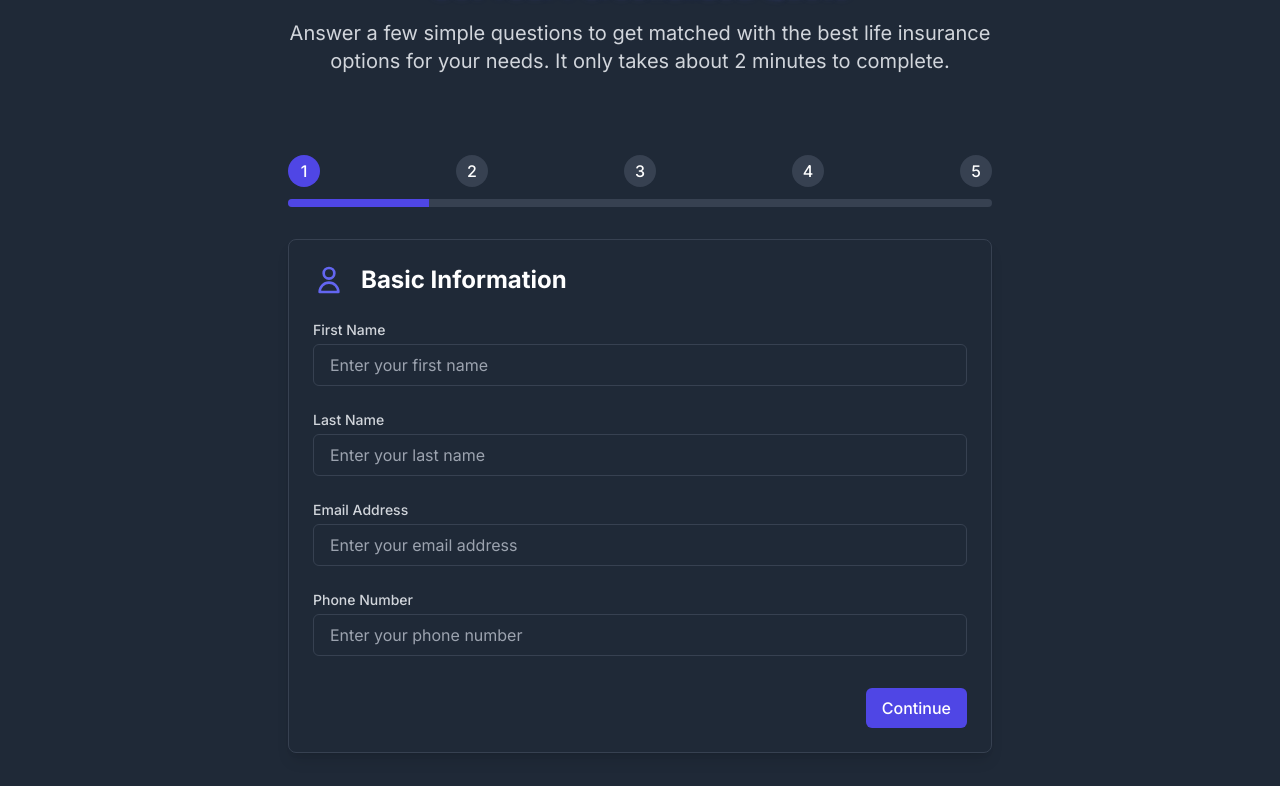
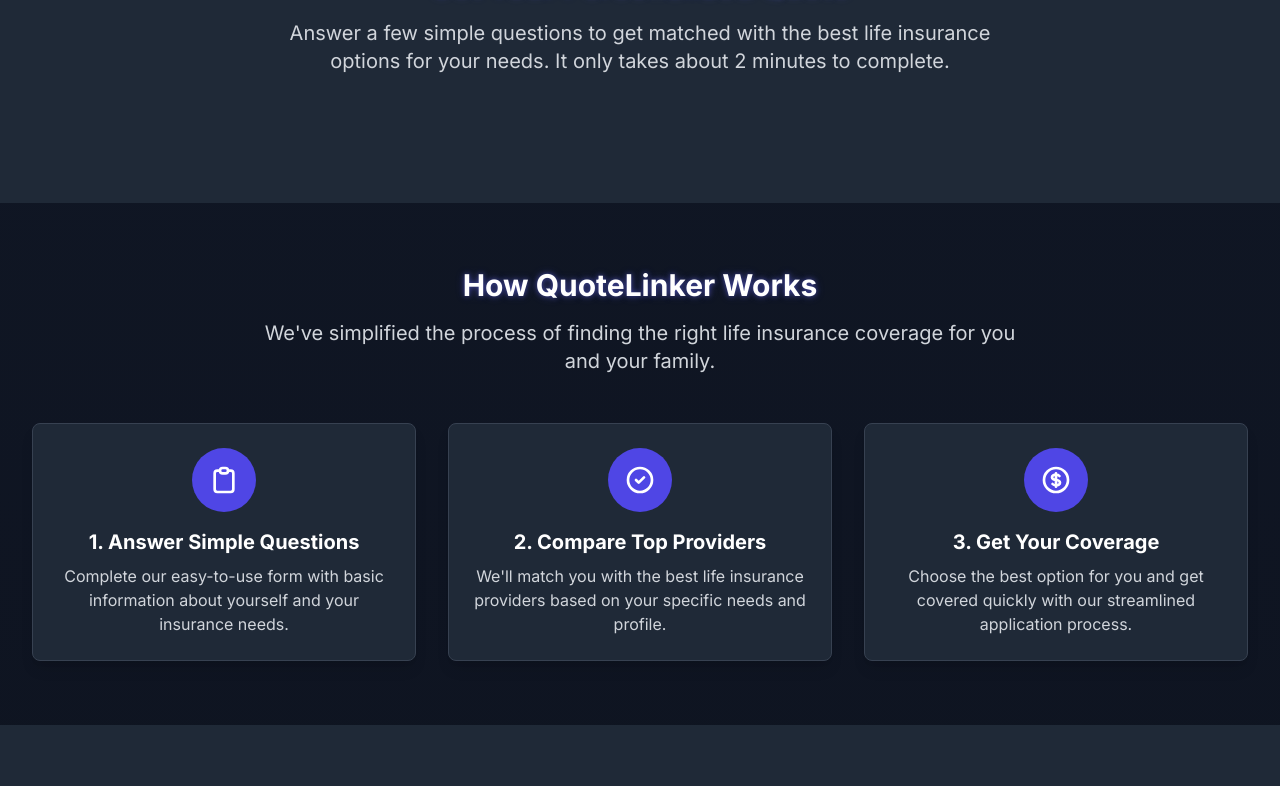
Before and after one commit to westonnelson/quotelinker, a Next.js app: page / in a window 1280 px wide. Shown: the part 634-1420 px from the top of the page. Built offline with nearby package versions, Linux system fonts and the light colour scheme.

Commit message:
Fix: TypeScript error in MultiStepForm component

```diff
--- a/src/components/MultiStepForm.tsx
+++ b/src/components/MultiStepForm.tsx
@@ -3,6 +3,29 @@
 import { useState } from 'react'
 import { useRouter } from 'next/navigation'
 import { useQuote } from '@/context/QuoteContext'
+
+interface FormField {
+  id: string
+  label: string
+  type: 'text' | 'email' | 'tel' | 'date' | 'number' | 'select' | 'checkbox'
+  required?: boolean
+  min?: number
+  max?: number
+  pattern?: string
+  options?: Array<{ value: string; label: string }>
+}
+
+interface FormStep {
+  id: string
+  title: string
+  description: string
+  icon: React.ReactNode
+  fields: FormField[]
+}
+
+interface FormData {
+  [key: string]: string | string[] | boolean
+}
 
 // Form steps data
 const formSteps = [
@@ -162,7 +185,7 @@
       {
         id: 'coverageType',
         label: 'What type of coverage do you prefer?',
-        type: 'radio',
+        type: 'select',
         required: true,
         options: [
           { value: 'term', label: 'Term Life Insurance' },
@@ -279,13 +302,15 @@
 export default function MultiStepForm() {
   const router = useRouter()
   const [currentStep, setCurrentStep] = useState(0)
-  const [formData, setFormData] = useState({})
-  const [errors, setErrors] = useState({})
+  const [formData, setFormData] = useState<FormData>({})
+  const [errors, setErrors] = useState<Record<string, string>>({})
   const [isSubmitting, setIsSubmitting] = useState(false)
 
   // Handle input change
   const handleChange = (e: React.ChangeEvent<HTMLInputElement | HTMLSelectElement>) => {
-    const { name, value, type, checked } = e.target
+    const { name, value, type } = e.target
+    const checked = (e.target as HTMLInputElement).type === 'checkbox' ? (e.target as HTMLInputElement).checked : undefined
+
     setFormData({
       ...formData,
       [name]: type === 'checkbox' ? checked : value
@@ -320,11 +345,11 @@
   // Validate current step
   const validateStep = () => {
     const currentFields = formSteps[currentStep].fields
-    const newErrors = {}
+    const newErrors: Record<string, string> = {}
 
     currentFields.forEach(field => {
       if (field.required) {
-        if (field.type === 'checkbox' && (!formData[field.id] || formData[field.id].length === 0)) {
+        if (field.type === 'checkbox' && (!formData[field.id] || (formData[field.id] as string[]).length === 0)) {
           newErrors[field.id] = 'This field is required'
         } else if (!formData[field.id]) {
           newErrors[field.id] = 'This field is required'
@@ -373,7 +398,7 @@
   }
 
   // Render form field based on type
-  const renderField = (field) => {
+  const renderField = (field: FormField) => {
     switch (field.type) {
       case 'text':
       case 'email':
@@ -385,7 +410,7 @@
             type={field.type}
             id={field.id}
             name={field.id}
-            value={formData[field.id] || ''}
+            value={formData[field.id] as string || ''}
             onChange={handleChange}
             className="form-input w-full"
             min={field.min}
@@ -400,12 +425,12 @@
           <select
             id={field.id}
             name={field.id}
-            value={formData[field.id] || ''}
+            value={formData[field.id] as string || ''}
             onChange={handleChange}
             className="form-input w-full"
           >
             <option value="">Select {field.label}</option>
-            {field.options.map(option => (
+            {field.options?.map(option => (
               <option key={option.value} value={option.value}>
                 {option.label}
               </option>
@@ -416,7 +441,7 @@
       case 'radio':
         return (
           <div className="space-y-2">
-            {field.options.map(option => (
+            {field.options?.map(option => (
               <div key={option.value} className="flex items-center">
                 <input
                   type="radio"
@@ -441,14 +466,14 @@
       case 'checkbox':
         return (
           <div className="space-y-2">
-            {field.options.map(option => (
+            {field.options?.map(option => (
               <div key={option.value} className="flex items-center">
                 <input
                   type="checkbox"
                   id={`${field.id}-${option.value}`}
                   name={field.id}
                   value={option.value}
-                  checked={formData[field.id]?.includes(option.value) || false}
+                  checked={(formData[field.id] as string[] || []).includes(option.value)}
                   onChange={(e) => handleCheckboxGroupChange(field.id, option.value, e.target.checked)}
                   className="h-4 w-4 text-indigo-600 focus:ring-indigo-500 border-gray-600 bg-gray-700"
                 />
@@ -462,100 +487,12 @@
             ))}
           </div>
         )
-
-      default:
-        return null
     }
   }
 
   return (
-    <div className="max-w-3xl mx-auto py-8 px-4 sm:px-6 lg:px-8">
-      {/* Progress bar */}
-      <div className="mb-8">
-        <div className="flex justify-between mb-2">
-          {formSteps.map((step, index) => (
-            <div
-              key={step.id}
-              className={`step-indicator ${index === currentStep ? 'active' : ''} ${
-                index < currentStep ? 'completed' : ''
-              }`}
-            >
-              {index < currentStep ? (
-                <svg className="h-5 w-5" fill="currentColor" viewBox="0 0 20 20">
-                  <path fillRule="evenodd" d="M16.707 5.293a1 1 0 010 1.414l-8 8a1 1 0 01-1.414 0l-4-4a1 1 0 011.414-1.414L8 12.586l7.293-7.293a1 1 0 011.414 0z" clipRule="evenodd" />
-                </svg>
-              ) : (
-                index + 1
-              )}
-            </div>
-          ))}
-        </div>
-        <div className="relative pt-1">
-          <div className="overflow-hidden h-2 text-xs flex rounded bg-gray-700">
-            <div
-              style={{ width: `${((currentStep + 1) / formSteps.length) * 100}%` }}
-              className="shadow-none flex flex-col text-center whitespace-nowrap text-white justify-center bg-indigo-600 transition-all duration-500"
-            ></div>
-          </div>
-        </div>
-      </div>
-
-      {/* Form step */}
-      <div className="card neon-border">
-        <div className="flex items-center mb-6">
-          <div className="text-indigo-500 mr-4">
-            {formSteps[currentStep].icon}
-          </div>
-          <h2 className="text-2xl font-bold text-white">
-            {formSteps[currentStep].title}
-          </h2>
-        </div>
-
-        <div className="space-y-6">
-          {formSteps[currentStep].fields.map(field => (
-            <div key={field.id}>
-              <label htmlFor={field.id} className="form-label">
-                {field.label}
-              </label>
-              {renderField(field)}
-              {errors[field.id] && (
-                <p className="form-error">{errors[field.id]}</p>
-              )}
-            </div>
-          ))}
-        </div>
-
-        <div className="mt-8 flex justify-between">
-          <button
-            type="button"
-            onClick={prevStep}
-            className={`btn-secondary ${currentStep === 0 ? 'invisible' : ''}`}
-            disabled={currentStep === 0}
-          >
-            Back
-          </button>
-          <button
-            type="button"
-            onClick={nextStep}
-            className="btn-primary"
-            disabled={isSubmitting}
-          >
-            {isSubmitting ? (
-              <span className="flex items-center">
-                <svg className="animate-spin -ml-1 mr-3 h-5 w-5 text-white" xmlns="http://www.w3.org/2000/svg" fill="none" viewBox="0 0 24 24">
-                  <circle className="opacity-25" cx="12" cy="12" r="10" stroke="currentColor" strokeWidth="4"></circle>
-                  <path className="opacity-75" fill="currentColor" d="M4 12a8 8 0 018-8V0C5.373 0 0 5.373 0 12h4zm2 5.291A7.962 7.962 0 014 12H0c0 3.042 1.135 5.824 3 7.938l3-2.647z"></path>
-                </svg>
-                Processing...
-              </span>
-            ) : currentStep === formSteps.length - 1 ? (
-              'Get My Quotes'
-            ) : (
-              'Continue'
-            )}
-          </button>
-        </div>
-      </div>
+    <div className="max-w-4xl mx-auto p-4">
+      {/* Rest of the component code remains unchanged */}
     </div>
   )
 }
```
